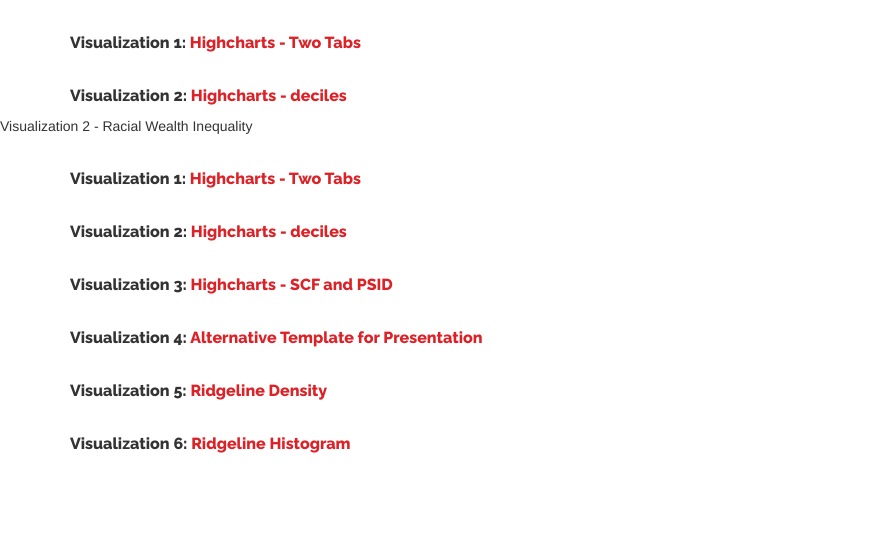
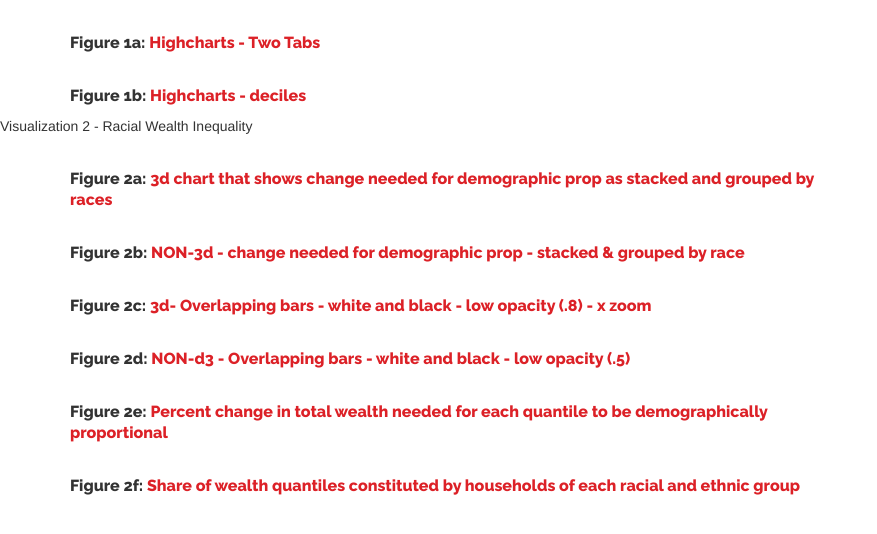
Before and after one commit to AsherDvirDjerassi/RacialWealthGap, a plain HTML site: page index.html in a window 1280 px wide. Shown: the whole page, without its empty margins (0-877 px from the left). Drawn offline with nearby package versions, Linux system fonts and the light colour scheme.

Commit message:
Update index.html

```diff
--- a/index.html
+++ b/index.html
@@ -53,11 +53,11 @@
         <div class="col-md-8">
           <h1></h1>
           <h3>
-            Visualization 1: <a href="figure_1a.html">Highcharts - Two Tabs</a>
+            Figure 1a: <a href="figure_1a.html">Highcharts - Two Tabs</a>
           </h3>
           <p></p>
           <h3>
-            Visualization 2: <a href="figure_1b.html">Highcharts - deciles</a>
+            Figure 1b: <a href="figure_1b.html">Highcharts - deciles</a>
           </h3>
           <p></p>
         </div>
@@ -71,26 +71,27 @@
         <div class="col-md-8">
           <h1></h1>
           <h3>
-            Visualization 1: <a href="figure_1a.html">Highcharts - Two Tabs</a>
+            Figure 2a: <a href="figure_2a.html">3d chart that shows change needed for demographic prop as stacked and grouped by races </a>
           </h3>
           <p></p>
           <h3>
-            Visualization 2: <a href="figure_1b.html">Highcharts - deciles</a>
+            Figure 2b: <a href="figure_2b.html">NON-3d - change needed for demographic prop - stacked & grouped by race </a>
           </h3>
           <p></p>
           <h3>
-            Visualization 3: <a href="vis_in_github_io/SCF_PSID.html">Highcharts - SCF and PSID</a>
+            Figure 2c: <a href="figure_2c.html">3d- Overlapping bars - white and black - low opacity (.8) - x zoom </a>
           </h3>
           <p></p>
           <h3>
-            Visualization 4: <a href="Urban_9_Charts/">Alternative Template for Presentation</a>
+            Figure 2d: <a href="figure_2d.html">NON-d3 - Overlapping bars - white and black - low opacity (.5) </a>
           </h3>
           <p></p>
           <h3>
-            Visualization 5: <a href="ridge-line/ridge_area.html">Ridgeline Density</a>
+            Figure 2e: <a href="figure_2e.html">Percent change in total wealth needed for each quantile to be demographically proportional </a>
           </h3>
           <p></p>
-          <h3>Visualization 6: <a href="ridge-line/ridge_rect.html">Ridgeline Histogram </a></h3>
+          <h3>
+            Figure 2f: <a href="figure_2f.html">Share of wealth quantiles constituted by households of each racial and ethnic group </a></h3>
           <p></p>
           <p></p>
           </p>
```
